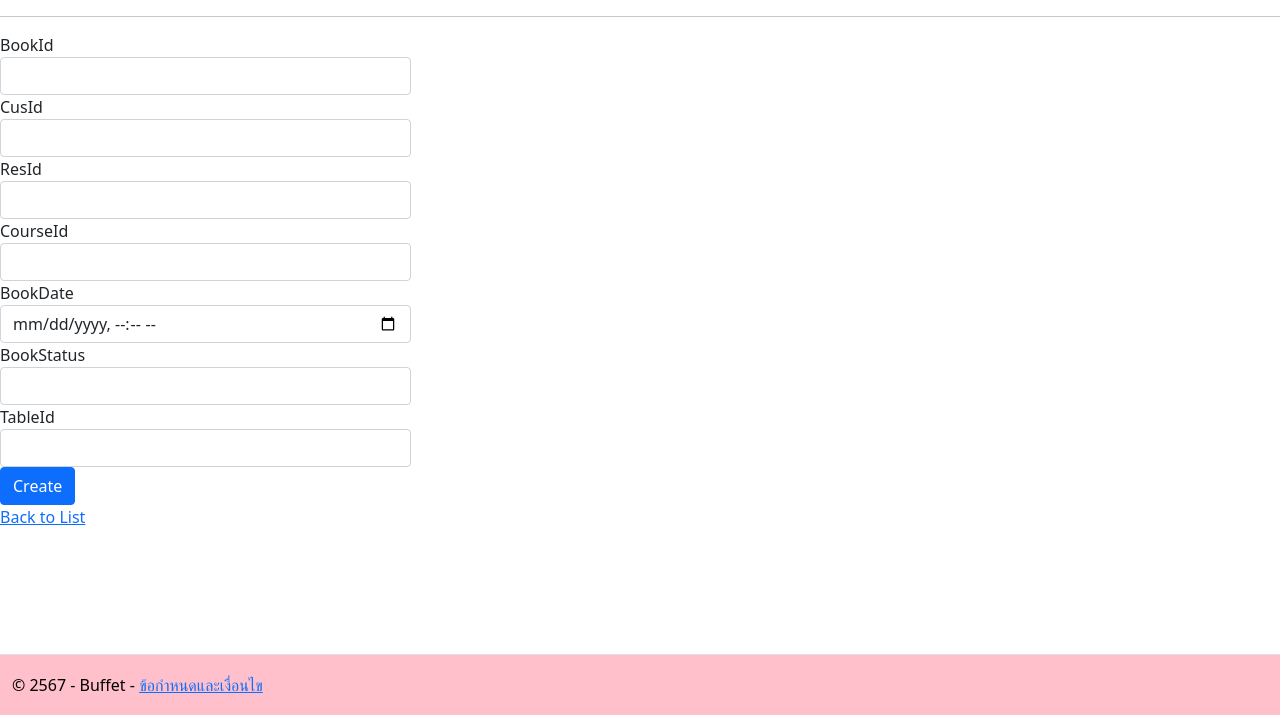
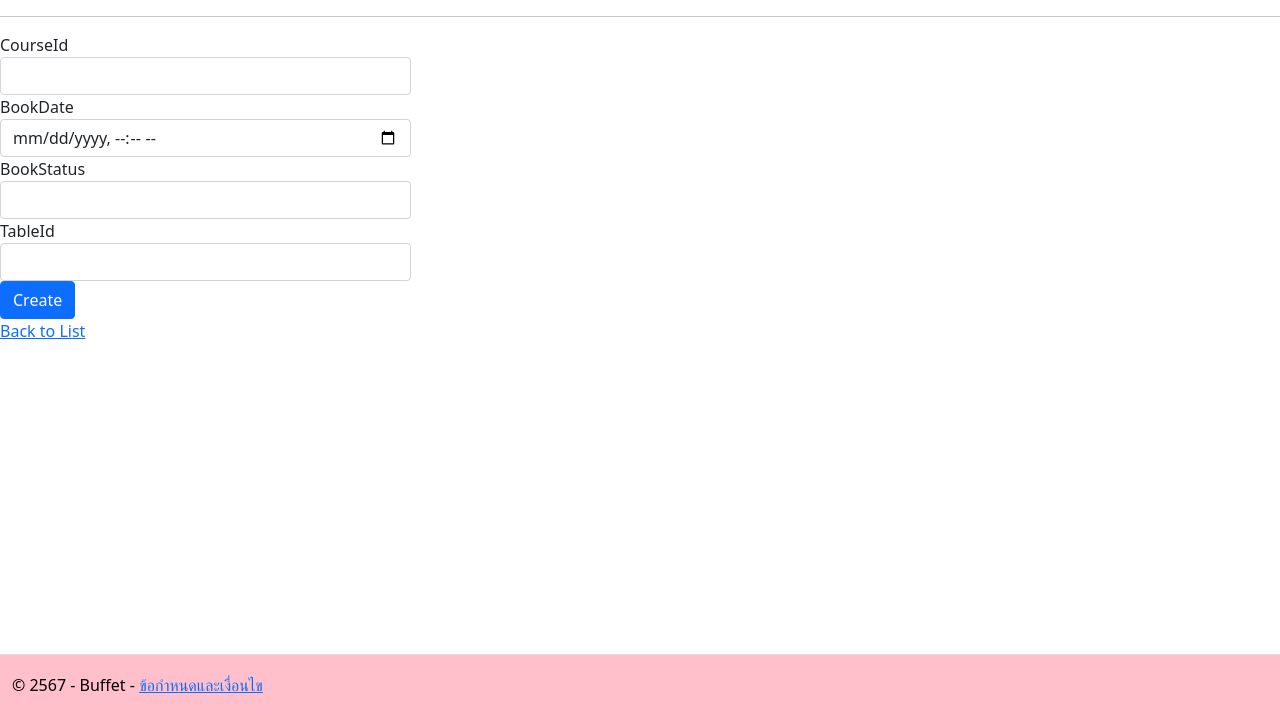
Before and after one commit to zazapalm3012/Buffet, an ASP.NET Core app: page /Restaurant/Reserve in a window 1280 px wide. Shown: the part 85-800 px from the top of the page. Run offline with ASP.NET Core 8, Linux system fonts and the light colour scheme; style sheets or scripts are compiled from the project's sources.

Commit message:
Change database <Book>

```diff
--- a/Buffet/Models/Book.cs
+++ b/Buffet/Models/Book.cs
@@ -18,4 +18,8 @@ public partial class Book
     public int BookStatus { get; set; }
 
     public string? TableId { get; set; }
+
+    public int? BookSeat { get; set; }
+
+    public DateTime? SelectDate { get; set; }
 }
--- a/Buffet/Models/BuffetContext.cs
+++ b/Buffet/Models/BuffetContext.cs
@@ -32,11 +32,11 @@ public partial class BuffetContext : DbContext
     public virtual DbSet<Staff> Staffs { get; set; }
 
     public virtual DbSet<Table> Tables { get; set; }
-    /*
+
     protected override void OnConfiguring(DbContextOptionsBuilder optionsBuilder)
 #warning To protect potentially sensitive information in your connection string, you should move it out of source code. You can avoid scaffolding the connection string by using the Name= syntax to read it from configuration - see https://go.microsoft.com/fwlink/?linkid=2131148. For more guidance on storing connection strings, see https://go.microsoft.com/fwlink/?LinkId=723263.
         => optionsBuilder.UseSqlServer("Data Source=127.0.0.1;Initial Catalog=Buffet;User ID=dev;Password=1234;Encrypt=False");
-    */
+
     protected override void OnModelCreating(ModelBuilder modelBuilder)
     {
         modelBuilder.Entity<Admin>(entity =>
@@ -65,6 +65,7 @@ public partial class BuffetContext : DbContext
         {
             entity.Property(e => e.BookId).ValueGeneratedNever();
             entity.Property(e => e.BookDate).HasColumnType("datetime");
+            entity.Property(e => e.SelectDate).HasColumnType("datetime");
             entity.Property(e => e.TableId)
                 .HasMaxLength(255)
                 .IsUnicode(false);
--- a/Buffet/Views/Restaurant/Reserve.cshtml
+++ b/Buffet/Views/Restaurant/Reserve.cshtml
@@ -12,17 +12,17 @@
     <div class="col-md-4">
         <form asp-action="Reserve">
             <div asp-validation-summary="ModelOnly" class="text-danger"></div>
-            <div class="form-group">
+            <div class="form-group" hidden>
                 <label asp-for="BookId" class="control-label"></label>
-                <input asp-for="BookId" class="form-control" />
+                <input asp-for="BookId" class="form-control" value="1"/>
                 <span asp-validation-for="BookId" class="text-danger"></span>
             </div>
-            <div class="form-group">
+            <div class="form-group" hidden>
                 <label asp-for="CusId" class="control-label"></label>
-                <input asp-for="CusId" class="form-control" />
+                <input asp-for="CusId" class="form-control" value="1" />
                 <span asp-validation-for="CusId" class="text-danger"></span>
             </div>
-            <div class="form-group">
+            <div class="form-group" hidden>
                 <label asp-for="ResId" class="control-label"></label>
                 <input asp-for="ResId" class="form-control" />
                 <span asp-validation-for="ResId" class="text-danger"></span>
```
